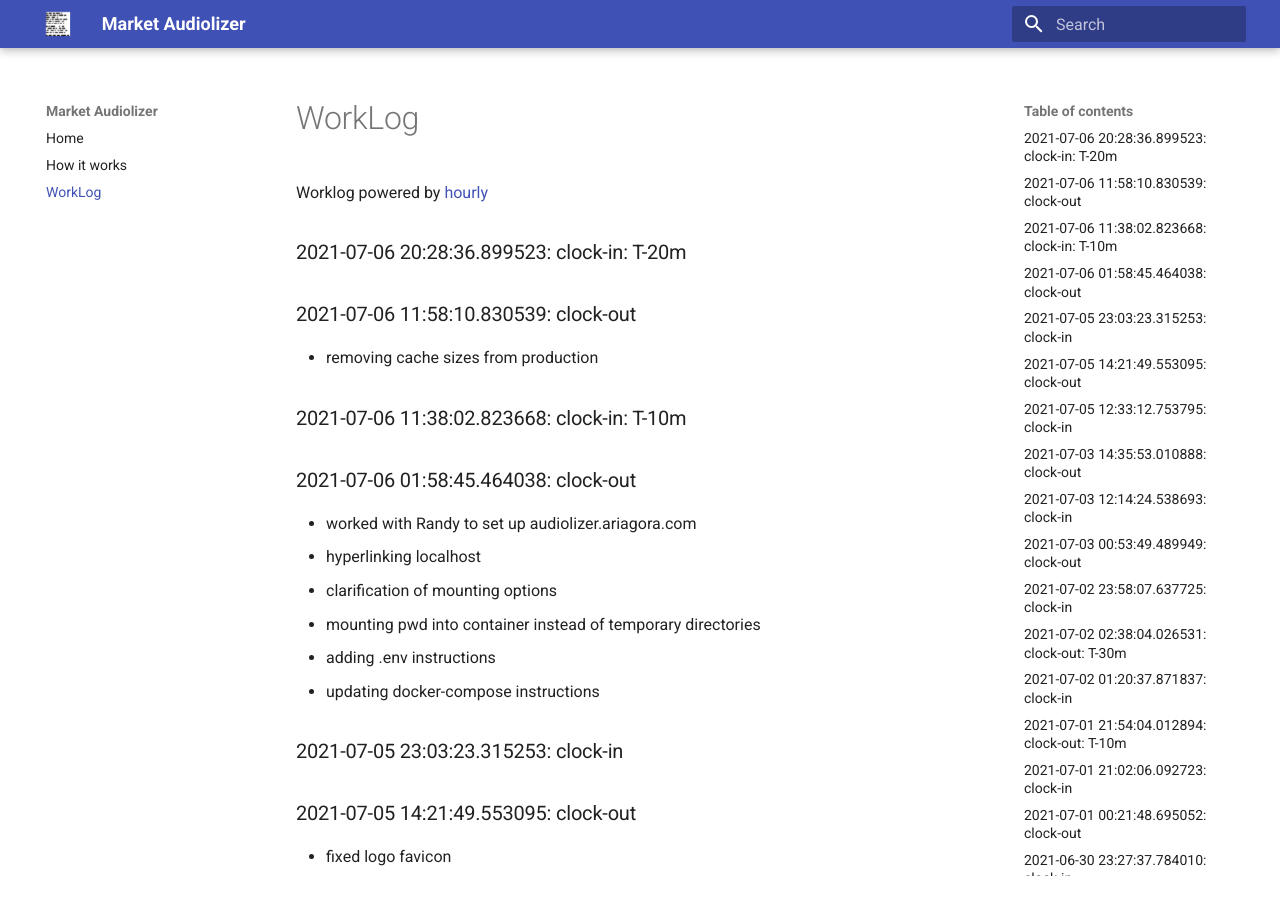
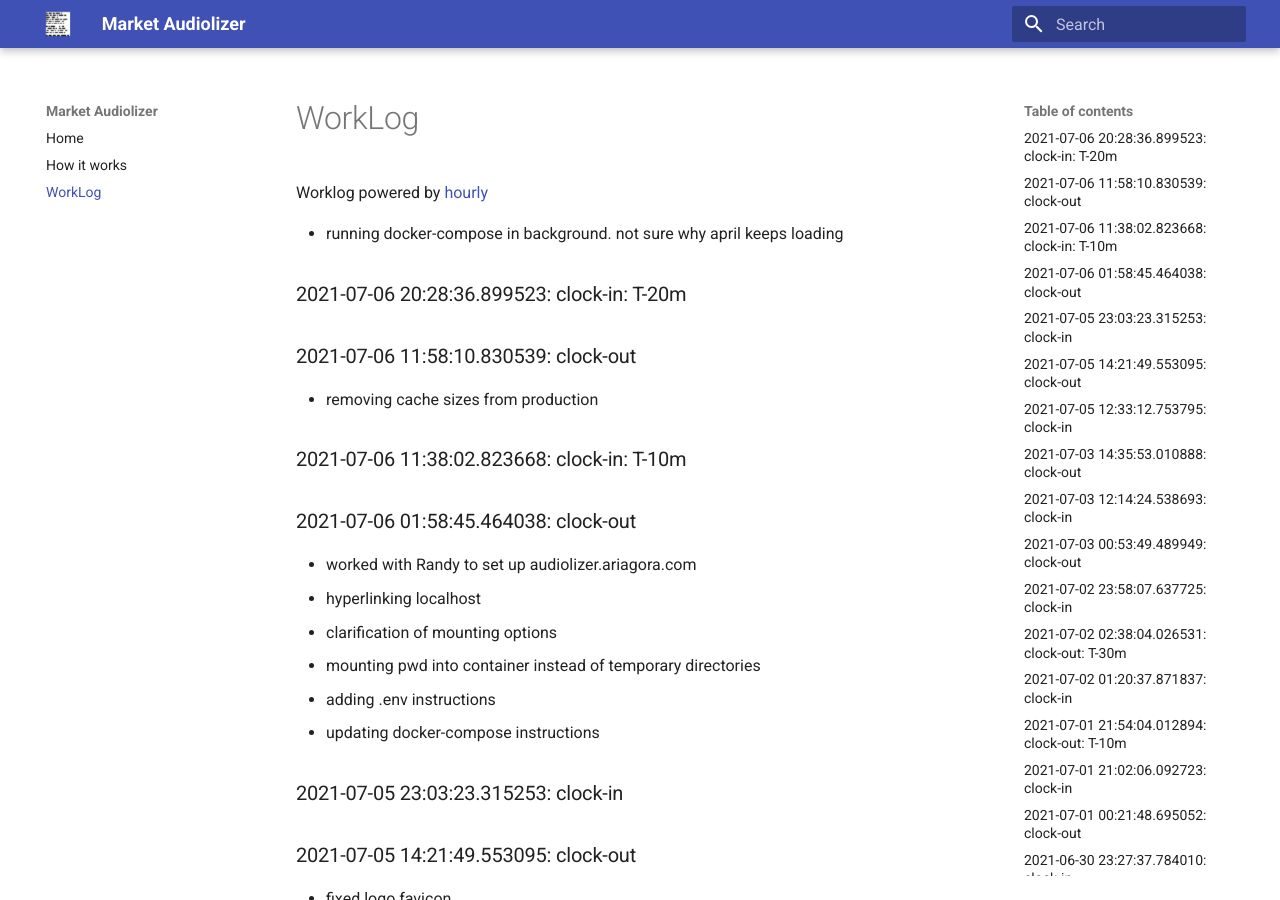
Before and after one commit to asherp/audiolizer, an MkDocs documentation site: the page built from docs/WorkLog.md, in a window 1280 px wide and 900 px high. Built offline with MkDocs 1.6.1 and Material for MkDocs 9.7.7, drawn with Linux system fonts in a browser that asks for light colours.

Commit message:
running docker-compose in background. not sure why april keeps loading

```diff
--- a/WorkLog.md
+++ b/WorkLog.md
@@ -1,3 +1,4 @@
+* running docker-compose in background. not sure why april keeps loading
 
 ### 2021-07-06 20:28:36.899523: clock-in: T-20m
 
```
